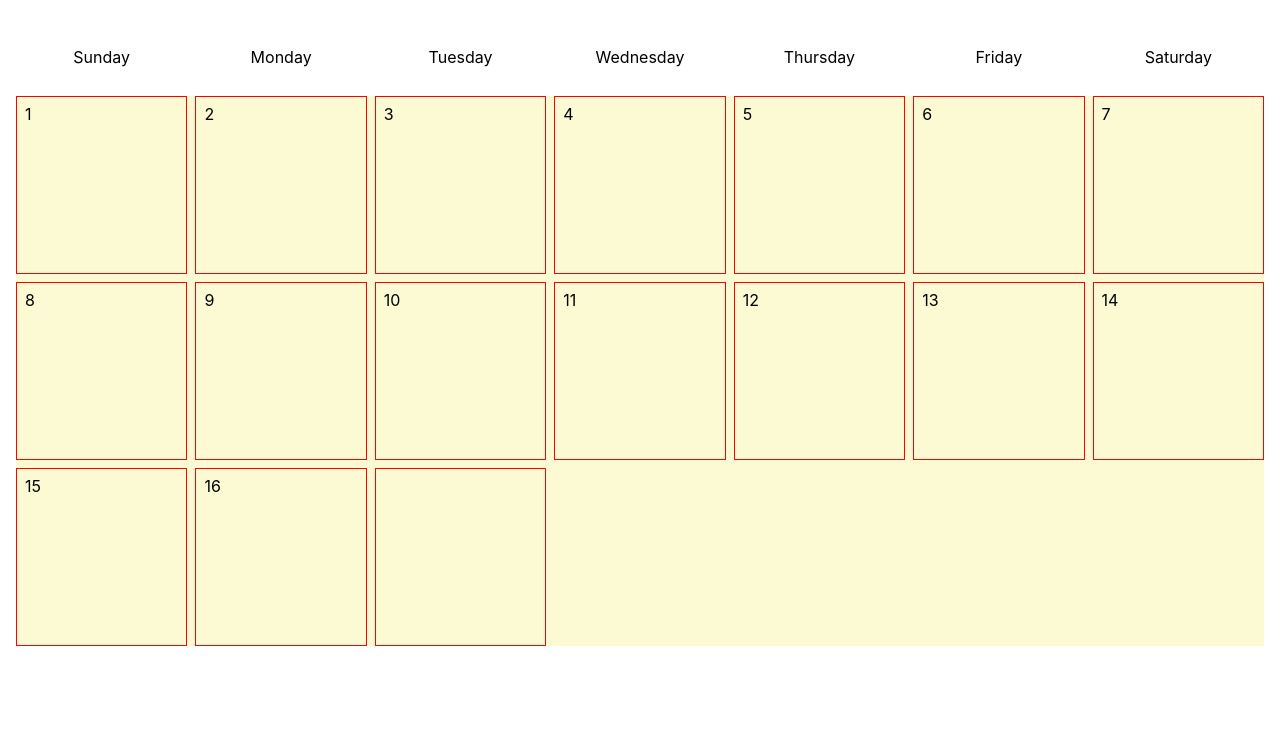
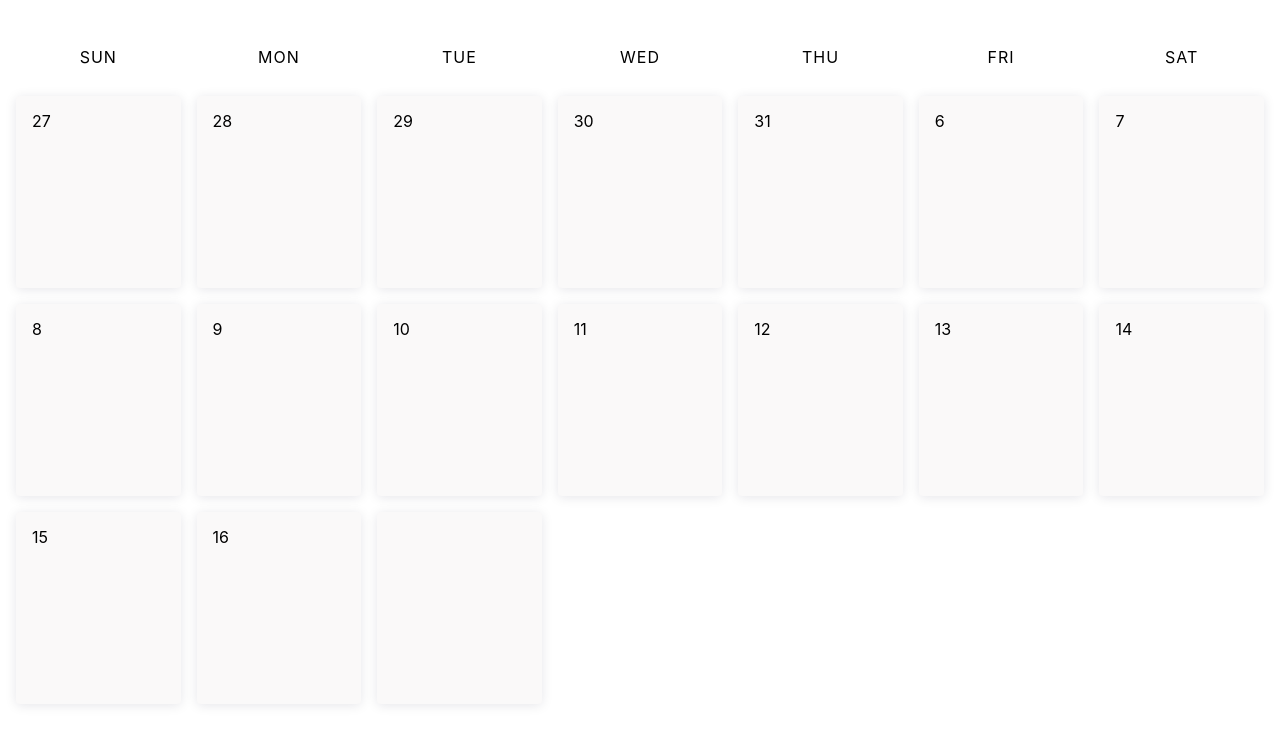
Before and after one commit to kelvinoshea/calendar, a React (Create React App) app: page / in a window 1280 px wide. Shown: the top 744 px of the page. Built offline with nearby package versions, Linux system fonts and the light colour scheme.

Commit message:
hover states and tings

```diff
--- a/src/components/Calendar/Calendar.module.scss
+++ b/src/components/Calendar/Calendar.module.scss
@@ -8,15 +8,14 @@
 .days {
   display: grid;
   grid-template-columns: repeat(7, 1fr);
-  grid-gap: 0.5rem;
+  grid-gap: 1rem;
 }
 
 .dates {
   display: grid;
   grid-template-columns: repeat(7, 1fr);
-  grid-gap: 0.5rem;
-  grid-auto-rows: minmax(100px, auto);
+  grid-gap: 1rem;
+  grid-auto-rows: minmax(1rem, auto);
   justify-content: center;
   align-items: center;
-  background-color: $light-green;
 }
--- a/src/components/Calendar/index.jsx
+++ b/src/components/Calendar/index.jsx
@@ -14,42 +14,42 @@ export default class index extends Component {
       <div className={styles.calendar}>
         <div className={styles.days}>
           <Header
-            dayName='Sunday'
+            dayName='Sun'
           />
           <Header
-            dayName='Monday'
+            dayName='Mon'
           />
           <Header
-            dayName='Tuesday'
+            dayName='Tue'
           />
           <Header
-            dayName='Wednesday'
+            dayName='Wed'
           />
           <Header
-            dayName='Thursday'
+            dayName='Thu'
           />
           <Header
-            dayName='Friday'
+            dayName='Fri'
           />
           <Header
-            dayName='Saturday'
+            dayName='Sat'
           />
         </div>
         <div className={styles.dates}>
           <Day
-            dayNumber='1'
+            dayNumber='27'
           />
           <Day
-            dayNumber='2'
+            dayNumber='28'
           />
           <Day
-            dayNumber='3'
+            dayNumber='29'
           />
           <Day
-            dayNumber='4'
+            dayNumber='30'
           />
           <Day
-            dayNumber='5'
+            dayNumber='31'
           />
           <Day
             dayNumber='6'
--- a/src/components/Day/Day.module.scss
+++ b/src/components/Day/Day.module.scss
@@ -4,7 +4,16 @@
   display: flex;
   flex: 1;
   flex-direction: column;
-  border: 1px solid red;
+  background-color: $light_blue;
   height: 10rem;
-  padding: 0.5rem;
+  padding: 1rem;
+  border-radius: 0.25rem;
+  box-shadow: 0 0.1rem 0.75rem #0b032d1a;
+  transition: 0.2s transform;
+  cursor: pointer;
+
+  &:hover {
+    transform: translateY(-10px) scale(1.05);
+    box-shadow: 0 0.2rem 1.5rem #0b032d2a;
+  }
 }
--- a/src/components/Header/Header.module.scss
+++ b/src/components/Header/Header.module.scss
@@ -1,6 +1,10 @@
 .header {
   text-align: center;
   padding: 2rem 0;
-  // background-color: red;
   max-height: 1rem;
 }
+
+.dayName {
+  text-transform: uppercase;
+  letter-spacing: 1px;
+}
--- a/src/components/Header/index.jsx
+++ b/src/components/Header/index.jsx
@@ -5,7 +5,7 @@ export default class Header extends Component {
   render() {
     return (
       <div className={styles.header}>
-        <p>{this.props.dayName}</p>
+        <p className={styles.dayName}>{this.props.dayName}</p>
       </div>
     )
   }
--- a/src/components/util/variables.scss
+++ b/src/components/util/variables.scss
@@ -1,3 +1,8 @@
 // Colours
 
 $light_green: #fbfad3;
+$light_blue: #faf9f9;
+$magenta: #843b62;
+$pink: #f67e7d;
+$deep_purple: #0b032d;
+$tan: #ffb997;
```
